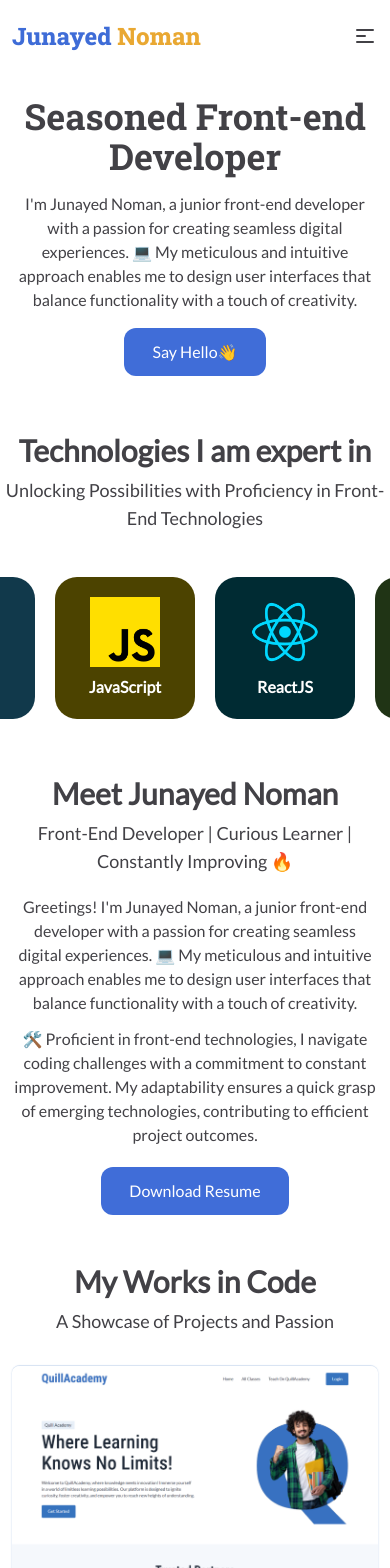
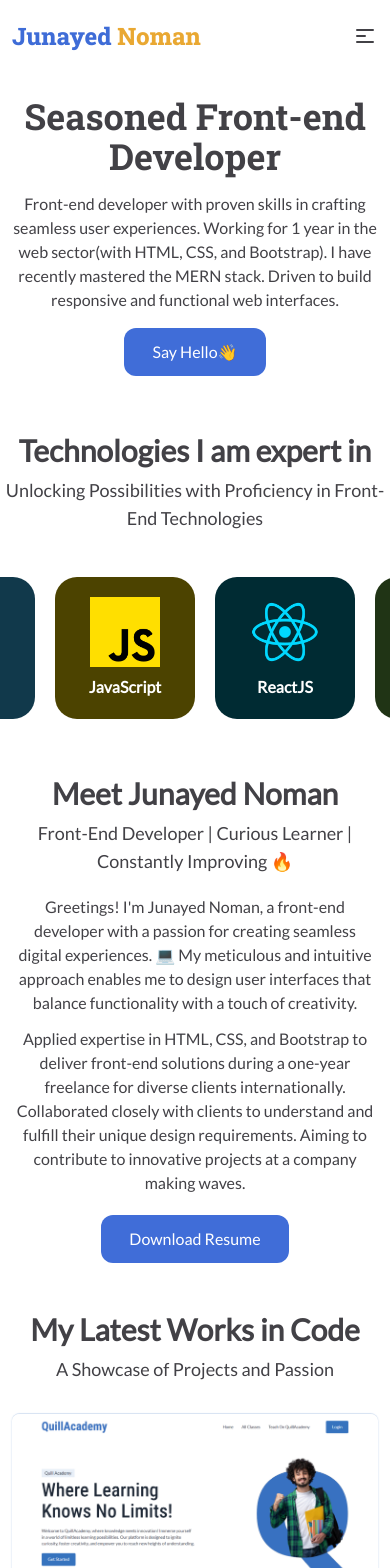
Before and after one commit to junayednoman/portfolio, a React (Vite) app: page / in a window 390 px wide. Shown: the top 1568 px of the page. Built offline with nearby package versions, Linux system fonts and the light colour scheme.

Commit message:
about me text updated

```diff
--- a/src/components/footer/Footer.jsx
+++ b/src/components/footer/Footer.jsx
@@ -6,7 +6,7 @@ import InstagramImg from '../../assets/Instagram.png'
 
 const Footer = () => {
     return (
-        <div className="bg-[#406ed815] py-8">
+        <div className="bg-[#3e6cd717] py-8">
             <Container>
                 <footer className="footer items-center justify-between gap-6">
                     <aside className="items-center grid-flow-col">
@@ -14,7 +14,7 @@ const Footer = () => {
                     </aside>
                     <div className="flex gap-3 w-full justify-center">
                         <a href="#" target="_blank" className="hover:scale-110 w-[32px] duration-200"><img className="w-full" src={linkedinImg} alt="" /></a>
-                        <a href="https://github.com/junayednoman" target="_blank" className="hover:scale-110 w-[32px] duration-200"><img className="w-full" src={githubImg} alt="" /></a>
+                        <a href="#" target="_blank" className="hover:scale-110 w-[32px] duration-200"><img className="w-full" src={githubImg} alt="" /></a>
                         <a href="https://twitter.com/junayednoman" target="_blank" className="hover:scale-110 w-[32px] duration-200"><img className="w-full" src={twitterImg} alt="" /></a>
                         <a href="https://www.instagram.com/junayednoman.me/" target="_blank" className="hover:scale-110 w-[32px] duration-200"><img className="w-full" src={InstagramImg} alt="" /></a>
                     </div>
--- a/src/pages/home/about/About.jsx
+++ b/src/pages/home/about/About.jsx
@@ -18,9 +18,10 @@ const About = () => {
 
                     <div className="col-span-5 lg:col-span-3 md:text-left text-center">
                         <SectionTitle tex heading='Meet Junayed Noman' subHeading='Front-End Developer | Curious Learner | Constantly Improving 🔥' mb='20px'></SectionTitle>
-                        <p className="">Greetings! I'm Junayed Noman, a junior front-end developer with a passion for creating seamless digital experiences. 💻 My meticulous and intuitive approach enables me to design user interfaces that balance functionality with a touch of creativity.
+                        <p className="">Greetings! I'm Junayed Noman, a front-end developer with a passion for creating seamless digital experiences. 💻 My meticulous and intuitive approach enables me to design user interfaces that balance functionality with a touch of creativity.
                         </p>
-                        <p className="mt-3 mb-5">🛠️ Proficient in front-end technologies, I navigate coding challenges with a commitment to constant improvement. My adaptability ensures a quick grasp of emerging technologies, contributing to efficient project outcomes.</p>
+                        <p className="mt-3 mb-5">Applied expertise in HTML, CSS, and Bootstrap to deliver front-end solutions during a one-year freelance for diverse clients internationally. Collaborated closely with clients to understand and fulfill their unique design requirements. Aiming to contribute to innovative projects at a company making waves.
+                        </p>
                         <a href={resume} download={'resume'}><Btn text='Download Resume'>
                         </Btn></a>
                     </div>
--- a/src/pages/home/banner/Banner.jsx
+++ b/src/pages/home/banner/Banner.jsx
@@ -8,7 +8,7 @@ const Banner = () => {
                 <div className="col-span-5 lg:col-span-3 md:text-left text-center">
                     <p className=" py-2 px-6 text-sm bg-[#e9a93242] hidden md:inline-block rounded-full">Junayed Noman</p>
                     <h1 className="md:text-[65px] text-4xl md:leading-[80px] font-bold md:mb-4 md:mt-0 mt-2 mb-2">Seasoned Front-end Developer</h1>
-                    <p className="my-4 md:mb-8 mb-4">I'm Junayed Noman, a junior front-end developer with a passion for creating seamless digital experiences. 💻 My meticulous and intuitive approach enables me to design user interfaces that balance functionality with a touch of creativity.</p>
+                    <p className="my-4 md:mb-8 mb-4">Front-end developer with proven skills in crafting seamless user experiences. Working for 1 year in the web sector(with HTML, CSS, and Bootstrap). I have recently mastered the MERN stack. Driven to build responsive and functional web interfaces.</p>
                     <Btn text='Say Hello👋'></Btn>
                 </div>
                 <div className="col-span-2 lg:block hidden">
--- a/src/pages/home/contact/Contact.jsx
+++ b/src/pages/home/contact/Contact.jsx
@@ -36,7 +36,7 @@ const Contact = () => {
                             <label className="label">
                                 <span className="label-text">Message</span>
                             </label>
-                            <textarea className="input h-[80px] input-bordered" required />
+                            <textarea className="input h-[100px] input-bordered" required />
                         </div>
                         <div className="form-control mt-3">
                             <button className="btn hover:bg-[#3357ad] duration-200 text-white bg-[#406DD8] rounded-xl">Send</button>
--- a/src/pages/projects/Projects.jsx
+++ b/src/pages/projects/Projects.jsx
@@ -8,7 +8,7 @@ const Projects = () => {
     return (
         <Container>
             <div className="text-center md:pt-10 pt-8 md:pb-20 pb-10">
-                <SectionTitle heading='My Works in Code' subHeading='A Showcase of Projects and Passion' mb='30px'></SectionTitle>
+                <SectionTitle heading='My Latest Works in Code' subHeading='A Showcase of Projects and Passion' mb='30px'></SectionTitle>
 
                 <div className="grid grid-cols-1 lg:grid-cols-3 gap-8 lg:gap-4 items-center">
                     <a className="tooltip tooltip-bottom" data-tip="Click to see live preview" href="https://quill-academy.web.app/" target="_blank">
```
Also changed, not shown: 1 other file (tests, documents, lock files or other folders).
